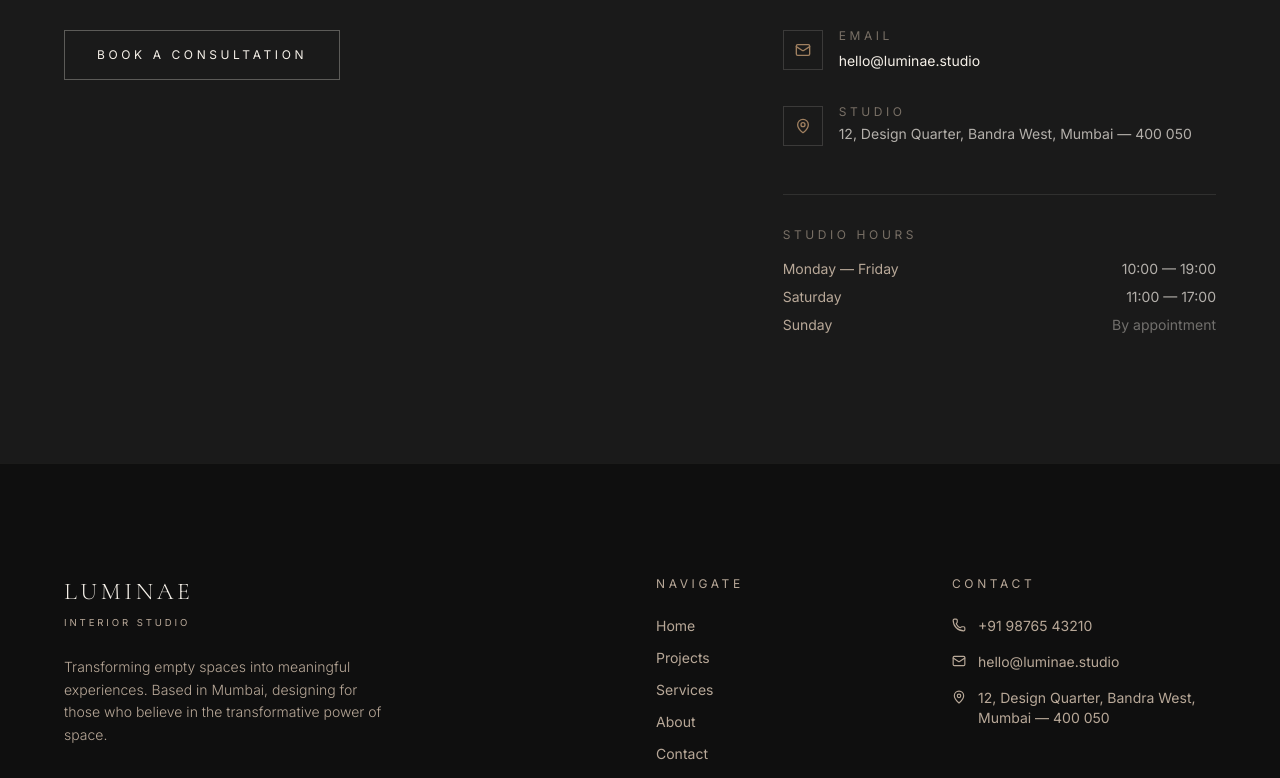
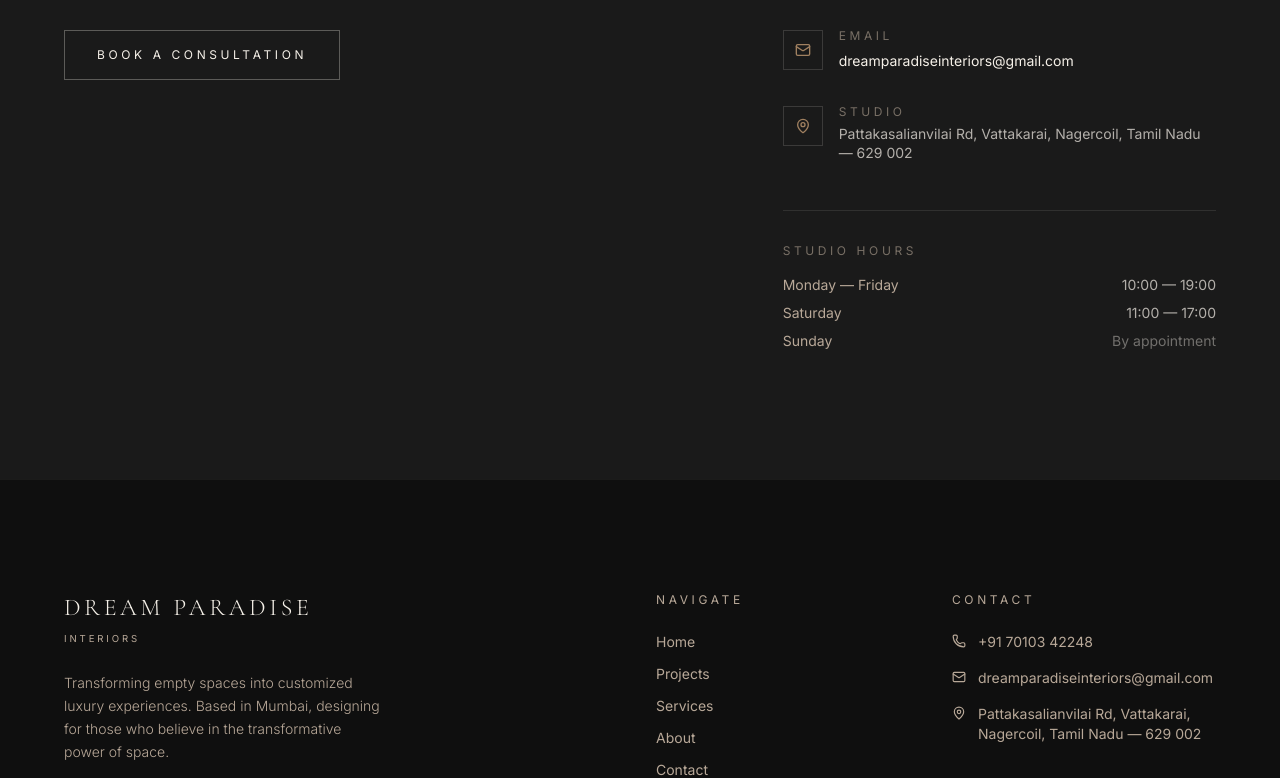
Before and after one commit to Thirupathi7Hub/interior, a React (Vite) app: page /contact in a window 1280 px wide. Shown: the part 1033-1811 px from the top of the page. Built offline with nearby package versions, Linux system fonts and the light colour scheme; a web font is replaced by a local one.

Commit message:
Update branding, contact details, team details, and client reviews for Dream Paradise Interiors

```diff
--- a/index.html
+++ b/index.html
@@ -4,15 +4,15 @@
     <meta charset="UTF-8" />
     <link rel="icon" type="image/svg+xml" href="/favicon.svg" />
     <meta name="viewport" content="width=device-width, initial-scale=1.0" />
-    <meta name="description" content="Luminae Interior Studio — Transforming empty spaces into meaningful experiences. Award-winning interior design for residential and commercial projects." />
-    <meta property="og:title" content="Luminae Interior Studio" />
-    <meta property="og:description" content="Transforming empty spaces into meaningful experiences." />
+    <meta name="description" content="Dream Paradise Interiors — Customized Interior Solutions & Premium Custom Furniture. Professional design and execution services in Nagercoil, Tamil Nadu." />
+    <meta property="og:title" content="Dream Paradise Interiors" />
+    <meta property="og:description" content="Customized Interior Solutions & Premium Custom Furniture in Nagercoil, Tamil Nadu." />
     <meta property="og:type" content="website" />
     <meta name="theme-color" content="#1a1a1a" />
     <link rel="preconnect" href="https://fonts.googleapis.com" />
     <link rel="preconnect" href="https://fonts.gstatic.com" crossorigin />
     <link href="https://fonts.googleapis.com/css2?family=Cormorant+Garamond:ital,wght@0,300;0,400;0,500;0,600;1,300;1,400;1,500&family=Playfair+Display:ital,wght@0,400;0,500;0,600;0,700;1,400;1,500&family=Inter:wght@300;400;500;600&display=swap" rel="stylesheet" />
-    <title>Luminae Interior Studio</title>
+    <title>Dream Paradise Interiors</title>
   </head>
   <body>
     <div id="root"></div>
--- a/src/components/home/AboutSection.jsx
+++ b/src/components/home/AboutSection.jsx
@@ -61,7 +61,7 @@ export default function AboutSection() {
               viewport={viewportConfig}
               className="text-body mb-6 max-w-lg"
             >
-              Founded in 2014, Luminae Interior Studio was born from a belief that exceptional design belongs in every home — not just the privileged few. Over a decade, we've grown from a small Mumbai practice into one of the city's most respected design studios.
+              Founded in 2020, Dream Paradise Interiors was born from a belief that exceptional design belongs in every space. We have grown into one of Nagercoil's most trusted design teams, known for smart planning, beautiful execution, and client satisfaction.
             </motion.p>
 
             <motion.p
--- a/src/data/index.js
+++ b/src/data/index.js
@@ -2,27 +2,27 @@
 // Replace image URLs with your own assets in production
 
 export const STUDIO_INFO = {
-  name: 'Luminae',
-  tagline: 'Interior Studio',
-  brand: 'Luminae Interior Studio',
-  description: 'Transforming empty spaces into meaningful experiences.',
-  philosophy: 'Every space has a story. We help it speak.',
-  founded: 2014,
-  phone: '+91 98765 43210',
-  whatsapp: '+919876543210',
-  email: 'hello@luminae.studio',
-  location: 'Mumbai, Maharashtra, India',
-  address: '12, Design Quarter, Bandra West, Mumbai — 400 050',
+  name: 'Dream Paradise',
+  tagline: 'Interiors',
+  brand: 'Dream Paradise Interiors',
+  description: 'Transforming empty spaces into customized luxury experiences.',
+  philosophy: 'Customized furniture that combines functionality with elegant aesthetic appeal.',
+  founded: 2020,
+  phone: '+91 70103 42248',
+  whatsapp: '+917010342248',
+  email: 'dreamparadiseinteriors@gmail.com',
+  location: 'Nagercoil, Tamil Nadu, India',
+  address: 'Pattakasalianvilai Rd, Vattakarai, Nagercoil, Tamil Nadu — 629 002',
   social: {
-    instagram: 'https://instagram.com/luminae.studio',
-    pinterest: 'https://pinterest.com/luminae',
-    houzz: 'https://houzz.com/luminae',
+    instagram: 'https://instagram.com/dreamparadise.interiors',
+    pinterest: 'https://pinterest.com/dreamparadiseinteriors',
+    houzz: 'https://houzz.com/dreamparadiseinteriors',
   },
   stats: [
-    { number: 50, suffix: '+', label: 'Completed Projects' },
-    { number: 10, suffix: '+', label: 'Years of Experience' },
-    { number: 25, suffix: '+', label: 'Happy Clients' },
-    { number: 8, suffix: '', label: 'Design Awards' },
+    { number: 150, suffix: '+', label: 'Completed Projects' },
+    { number: 6, suffix: '+', label: 'Years of Experience' },
+    { number: 100, suffix: '%', label: 'Happy Clients' },
+    { number: 4.9, suffix: '', label: 'Customer Rating' },
   ],
 };
 
@@ -31,7 +31,7 @@ export const PROJECTS = [
     id: 'serene-residence',
     title: 'Serene Residence',
     category: 'Residential',
-    location: 'Juhu, Mumbai',
+    location: 'Vattakarai, Nagercoil',
     year: 2024,
     description: 'A tranquil family home where clean lines meet warm textures, creating an atmosphere of refined calm and understated luxury.',
     story: `This 4,200 sq ft residence in the leafy lanes of Juhu was a study in restraint. The clients wanted a home that felt like a breath of fresh air — open, airy, and deeply personal. We stripped away the unnecessary and built a narrative around light, material, and memory.
@@ -63,7 +63,7 @@ The living spaces flow seamlessly into each other, separated by subtle material
     id: 'azure-penthouse',
     title: 'Azure Penthouse',
     category: 'Luxury',
-    location: 'Worli, Mumbai',
+    location: 'Kanyakumari',
     year: 2024,
     description: 'Sky-high sophistication. A penthouse reimagined as an urban sanctuary with panoramic city views and bespoke artisan details.',
     story: `Perched 42 floors above the city, this penthouse demanded a design language as bold as its views. The brief was singular: make the city a part of the home.
@@ -94,7 +94,7 @@ We achieved this through floor-to-ceiling glazing, a restrained material palette
     id: 'the-atelier',
     title: 'The Atelier',
     category: 'Commercial',
-    location: 'BKC, Mumbai',
+    location: 'Nagercoil Town',
     year: 2023,
     description: 'A fashion design studio transformed into a creative sanctuary that inspires both clients and creators with its artful spatial poetry.',
     story: `This workspace for a celebrated fashion house needed to be as creative as the work produced within it. We conceived a space that bridges the structured world of high fashion with the fluid nature of artistic exploration.
@@ -124,7 +124,7 @@ Raw concrete meets polished brass. Rough stone floors contrast with soft velvet
     id: 'casa-terrazzo',
     title: 'Casa Terrazzo',
     category: 'Renovation',
-    location: 'Bandra, Mumbai',
+    location: 'Pattakasalianvilai, Nagercoil',
     year: 2023,
     description: 'A 1970s apartment reborn — vintage soul with contemporary sensibility. Heritage terrazzo floors reimagined for modern living.',
     story: `The clients fell in love with the original terrazzo floors of this heritage apartment, and so did we. Rather than replace, we restored — and built an entire design language around this beautiful accident of the past.
@@ -154,7 +154,7 @@ The result is a home that honors its history while embracing the present. Antiqu
     id: 'zen-villa',
     title: 'Zen Villa',
     category: 'Residential',
-    location: 'Lonavala, Pune',
+    location: 'Marthandam',
     year: 2022,
     description: 'A weekend retreat designed around silence. Stone, water, and wood in perfect harmony with the natural landscape.',
     story: `The brief was simply: make us feel like we've left the city. The site — a steep hillside in Lonavala — offered both challenge and gift.
@@ -184,7 +184,7 @@ We worked with the contours of the land rather than against them. Each room fram
     id: 'noir-restaurant',
     title: 'Noir Restaurant',
     category: 'Commercial',
-    location: 'Lower Parel, Mumbai',
+    location: 'Nagercoil',
     year: 2022,
     description: 'A fine dining experience where drama and intimacy coexist. Deep tones, curated lighting, and an atmosphere of theatrical luxury.',
     story: `The restaurant team wanted a space that felt like stepping into another world — a place where the design is as much a part of the dining experience as the food.
@@ -218,7 +218,7 @@ export const HERO_SLIDES = [
     projectId: 'serene-residence',
     title: 'Serene Residence',
     category: 'Residential Interior',
-    location: 'Juhu, Mumbai',
+    location: 'Vattakarai, Nagercoil',
     description: 'A tranquil family home where clean lines meet warm textures.',
     image: 'https://images.unsplash.com/photo-1618221195710-dd6b41faaea6?w=1920&q=90',
     accent: '#c4a880',
@@ -228,7 +228,7 @@ export const HERO_SLIDES = [
     projectId: 'azure-penthouse',
     title: 'Azure Penthouse',
     category: 'Luxury Living',
-    location: 'Worli, Mumbai',
+    location: 'Kanyakumari',
     description: 'Sky-high sophistication with panoramic city views.',
     image: 'https://images.unsplash.com/photo-1600607687939-ce8a6c25118c?w=1920&q=90',
     accent: '#a0b0c0',
@@ -238,7 +238,7 @@ export const HERO_SLIDES = [
     projectId: 'the-atelier',
     title: 'The Atelier',
     category: 'Commercial Design',
-    location: 'BKC, Mumbai',
+    location: 'Nagercoil Town',
     description: 'A creative sanctuary that inspires artful spatial poetry.',
     image: 'https://images.unsplash.com/photo-1497366216548-37526070297c?w=1920&q=90',
     accent: '#c0a890',
@@ -248,7 +248,7 @@ export const HERO_SLIDES = [
     projectId: 'zen-villa',
     title: 'Zen Villa',
     category: 'Weekend Retreat',
-    location: 'Lonavala, Pune',
+    location: 'Marthandam',
     description: 'Stone, water, and wood in perfect harmony with nature.',
     image: 'https://images.unsplash.com/photo-1613977257363-707ba9348227?w=1920&q=90',
     accent: '#90a890',
@@ -258,7 +258,7 @@ export const HERO_SLIDES = [
     projectId: 'noir-restaurant',
     title: 'Noir Restaurant',
     category: 'Hospitality Design',
-    location: 'Lower Parel, Mumbai',
+    location: 'Nagercoil',
     description: 'Where drama and intimacy coexist in theatrical luxury.',
     image: 'https://images.unsplash.com/photo-1514190051997-0f6f39ca5cde?w=1920&q=90',
     accent: '#c0a0a0',
@@ -412,46 +412,46 @@ export const PROCESS_STEPS = [
 export const TESTIMONIALS = [
   {
     id: 1,
-    quote: 'Luminae didn\'t just design our home — they translated who we are into space. Walking in feels like coming home to ourselves.',
-    author: 'Priya & Aditya Mehta',
-    project: 'Serene Residence, Juhu',
-    image: 'https://images.unsplash.com/photo-1618221195710-dd6b41faaea6?w=400&q=80',
+    quote: 'We recently done interior works and house complete painting works nd some mason works in our 5 yr old house from Dream Paradise Interiors. They did a job well.. surely we recommend for our surroundings... Thankyou Prakash nd ur team..',
+    author: 'Nancy Rajam',
+    project: 'House Renovation, Nagercoil',
+    image: 'https://images.unsplash.com/photo-1494790108377-be9c29b29330?w=400&q=80',
   },
   {
     id: 2,
-    quote: 'The level of detail and craftsmanship in our penthouse is extraordinary. Every single decision was made with purpose and beauty.',
-    author: 'Rohan Kapoor',
-    project: 'Azure Penthouse, Worli',
-    image: 'https://images.unsplash.com/photo-1600607687939-ce8a6c25118c?w=400&q=80',
+    quote: 'We loved working with this interior design company, they understood exactly what we wanted. They suggest smart ideas without increasing the budget and handover the project neatly. Good customer service..',
+    author: 'Babitha Rasil',
+    project: 'Custom Interiors, Vattakarai',
+    image: 'https://images.unsplash.com/photo-1544005313-94ddf0286df2?w=400&q=80',
   },
   {
     id: 3,
-    quote: 'Our studio has become our most powerful brand statement. Clients walk in and immediately understand who we are. That\'s the power of Luminae\'s work.',
-    author: 'Meera Iyer',
-    project: 'The Atelier, BKC',
-    image: 'https://images.unsplash.com/photo-1497366216548-37526070297c?w=400&q=80',
+    quote: 'Good service from Dream paradise Housing Interiors. They did termite treatment for our house and also installed mosquito nets.. The work was neat and finished properly... I\'m happy with their service.',
+    author: 'Micheal Jeyanth',
+    project: 'Home Solutions, Nagercoil',
+    image: 'https://images.unsplash.com/photo-1507003211169-0a1dd7228f2d?w=400&q=80',
   },
   {
     id: 4,
-    quote: 'The Zen Villa is everything we dreamed of and more. It genuinely feels like the world slows down the moment we arrive.',
-    author: 'Vikram & Anjali Singh',
-    project: 'Zen Villa, Lonavala',
-    image: 'https://images.unsplash.com/photo-1613977257363-707ba9348227?w=400&q=80',
+    quote: 'Trained professionals performed the fixing work - neat and clean work. Best place for house renovation works. More friendly staffs.',
+    author: 'Rajesh Kumar',
+    project: 'Custom Carpentry, Marthandam',
+    image: 'https://images.unsplash.com/photo-1500648767791-00dcc994a43e?w=400&q=80',
   },
 ];
 
 export const TEAM = [
   {
-    name: 'Arjun Nair',
-    role: 'Founder & Principal Designer',
-    bio: 'With over a decade of experience in luxury residential and commercial design, Arjun founded Luminae with a singular belief: that great design transforms not just spaces, but lives. Trained at the National Institute of Design, Ahmedabad, and with formative years at a renowned London design studio, his work is defined by a deep understanding of materiality, light, and human experience.',
-    philosophy: 'I believe that the most beautiful spaces are those that know what to leave out. Restraint is the highest form of luxury.',
-    image: 'https://images.unsplash.com/photo-1507003211169-0a1dd7228f2d?w=800&q=80',
+    name: 'Prakash',
+    role: 'Founder & Chief Designer',
+    bio: 'With a deep passion for customized furniture and modern space optimization, Prakash founded Dream Paradise Interiors in Nagercoil to deliver high-quality, budget-friendly design solutions. The team is known for neat execution, smart material selection, and friendly customer service.',
+    philosophy: 'We design smart, space-saving interiors that maximize both aesthetic beauty and everyday functionality without increasing budgets unnecessarily.',
+    image: 'https://images.unsplash.com/photo-1560250097-0b93528c311a?w=800&q=80',
     achievements: [
-      'Elle Decor Young Designer Award 2019',
-      'AD Design Show Best Residential 2021',
-      'Featured in Architectural Digest India',
-      'Speaker at Design Vibes Conference 2023',
+      '4.9 Star Rating on Google Reviews',
+      'Custom Fluted Panel & LED Backlit mirror specialist',
+      '150+ Customized Interior installations in Nagercoil',
+      'Neat and clean professional fixing service',
     ],
   },
 ];
--- a/src/pages/AboutPage.jsx
+++ b/src/pages/AboutPage.jsx
@@ -28,7 +28,7 @@ export default function AboutPage() {
             animate="visible"
             className="font-display text-5xl sm:text-6xl lg:text-8xl font-light text-ivory-200 leading-[0.9] mb-12"
           >
-            About Luminae
+            About Dream Paradise
           </motion.h1>
 
           <div className="grid grid-cols-1 lg:grid-cols-2 gap-12 lg:gap-20">
@@ -39,10 +39,10 @@ export default function AboutPage() {
               animate="visible"
             >
               <p className="text-body text-lg leading-loose mb-6">
-                Luminae was born in 2014 from a simple conviction: that thoughtful, beautiful design should not be a privilege. It should be accessible to anyone with the vision to pursue it.
+                Dream Paradise was born in 2020 from a simple conviction: that thoughtful, beautiful design should not be a privilege. It should be accessible to anyone with the vision to pursue it.
               </p>
               <p className="text-body leading-loose">
-                Founded by Arjun Nair, our studio has grown from a two-person practice into a team of eight dedicated designers, project managers, and craftspeople — all united by a passion for spaces that move people.
+                Founded by Prakash, our studio has grown from a local practice into a dedicated team of designers, project managers, and craftspeople — all united by a passion for spaces that move people.
               </p>
             </motion.div>
 
@@ -74,7 +74,7 @@ export default function AboutPage() {
         >
           <img
             src={ABOUT_IMAGE}
-            alt="Luminae Interior Studio workspace"
+            alt="Dream Paradise Interiors workspace"
             className="w-full h-full object-cover"
             loading="lazy"
           />
--- a/src/pages/ContactPage.jsx
+++ b/src/pages/ContactPage.jsx
@@ -218,7 +218,7 @@ export default function ContactPage() {
             >
               <img
                 src={CONTACT_IMAGE}
-                alt="Luminae studio"
+                alt="Dream Paradise Interiors studio"
                 className="w-full h-full object-cover"
                 loading="lazy"
               />
```
